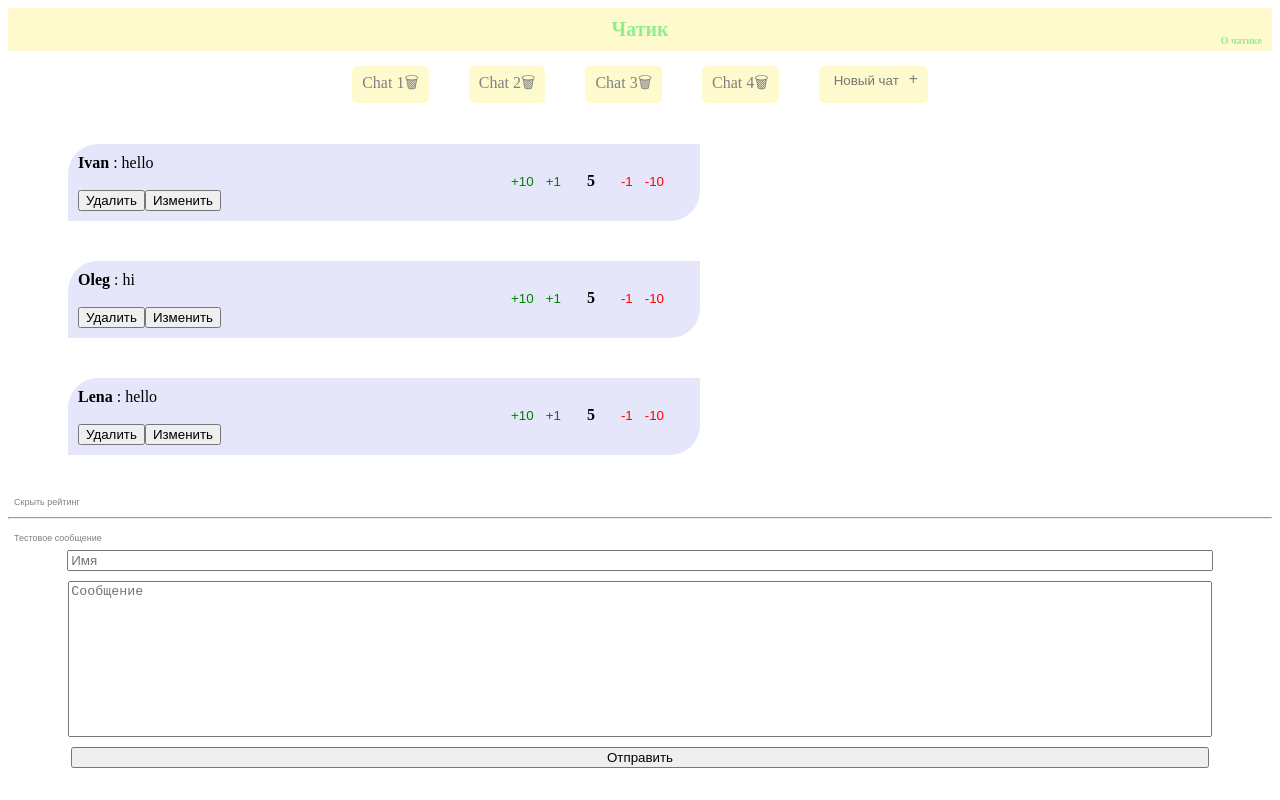
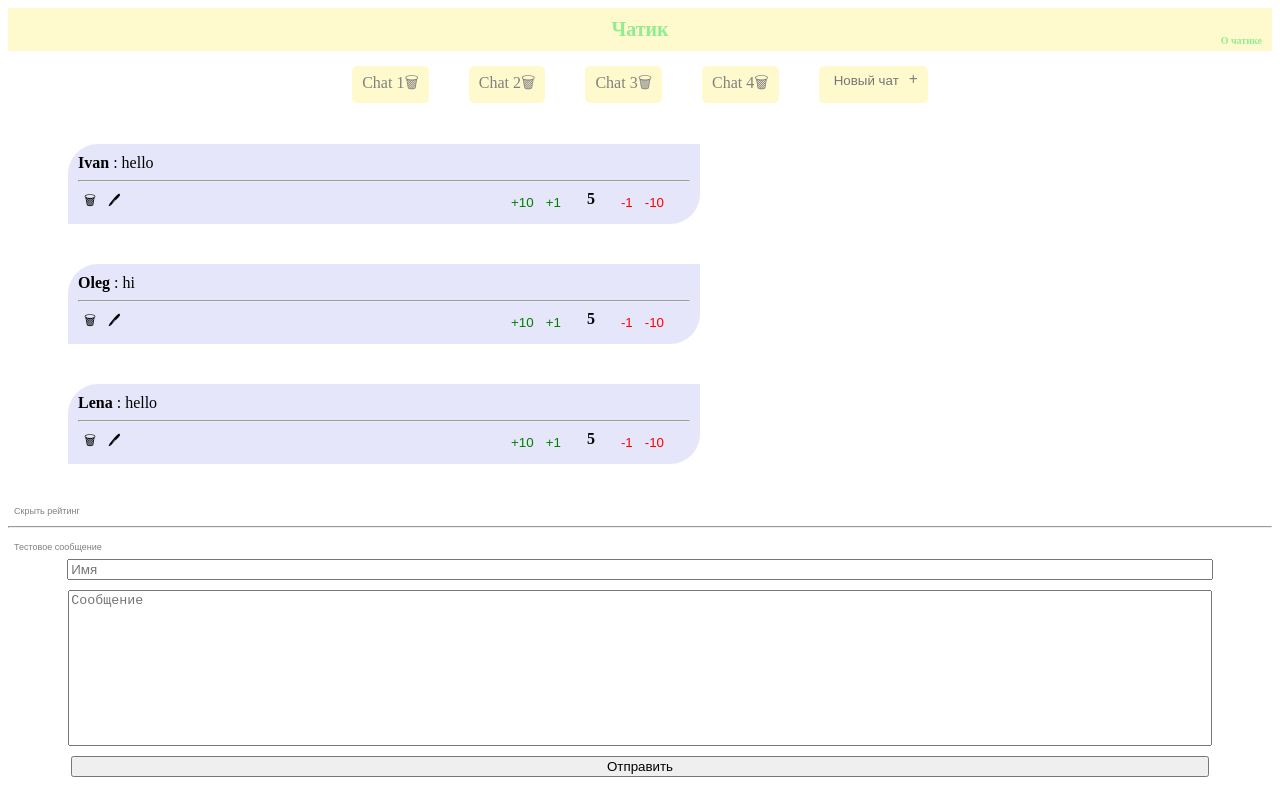
Before and after one commit to komalapa/GB, a React app: page /chats/1 in a window 1280 px wide. Built offline with nearby package versions, Linux system fonts and the light colour scheme.

Commit message:
ДЗ №6 немного css

```diff
--- a/src/components/Message/Message.jsx
+++ b/src/components/Message/Message.jsx
@@ -17,9 +17,15 @@ export const Message = ({name, content, likes, id,countLikes, isShowLikes, onDel
 
 
     return (<li className={(name==CONST_ROBOT_NAME)?"message robot-message":"message"}>
-        <strong>{name}</strong> : {content}  {isShowLikes&& <Counter countLikes = {countLikes} likes = {likes}/>  }
-        <button onClick={handleDeleteMessage}>Удалить</button>
-        <button onClick={onEdit}>Изменить</button>
+        <strong>{name}</strong> : {content}
+        <hr/>
+        <div className="message-controls-wrp">
+            <div>
+                <button className="message-controls" onClick={handleDeleteMessage}>&#x1F5D1;</button>
+                <button className="message-controls" onClick={onEdit}>&#x1F58A;</button>
+            </div>
+            {isShowLikes&& <Counter countLikes = {countLikes} likes = {likes}/>  }
+        </div>
     </li>)
     }
 
--- a/src/components/Message/message.css
+++ b/src/components/Message/message.css
@@ -12,3 +12,16 @@
     background-color:lemonchiffon;
     align-self: flex-end;
 }
+.message-controls-wrp{
+    display: flex;
+    justify-content: space-between;
+    flex-wrap: wrap;
+}
+.message-controls{
+    background-color: transparent;
+    border:none;
+}
+.message-controls:hover{
+    font-weight: 900;
+    cursor: pointer;
+}
--- a/src/components/counter/counter.css
+++ b/src/components/counter/counter.css
@@ -13,8 +13,13 @@
 }
 .likes{
     display: flex;
+    flex-wrap: wrap;
     justify-content: flex-end;
     text-align: center;
     margin: 0 20px;
 
 }
+.likes-controls-wrp{
+    display: flex;
+    flex-wrap: nowrap;
+}
--- a/src/components/counter/counter.jsx
+++ b/src/components/counter/counter.jsx
@@ -33,11 +33,15 @@ export  const Counter = ({likes,countLikes}) => {
 
         return(<div className="likes">
                 <>
-                    <button className="plus-btn" value={10} onClick={handleClick}>+10</button>
-                    <button className="plus-btn" value={1} onClick={handleClick}>+1</button>
+                    <div className="likes-controls-wrp">
+                        <button className="plus-btn" value={10} onClick={handleClick}>+10</button>
+                        <button className="plus-btn" value={1} onClick={handleClick}>+1</button>
+                    </div>
                     <strong className="likes">{likes}</strong>
-                    <button value={-1} onClick={handleClick}>-1</button>
-                    <button value={-10} onClick={handleClick}>-10</button>
+                    <div className="likes-controls-wrp">
+                        <button value={-1} onClick={handleClick}>-1</button>
+                        <button value={-10} onClick={handleClick}>-10</button>
+                    </div>
                 </>
 
              </div>)
```
